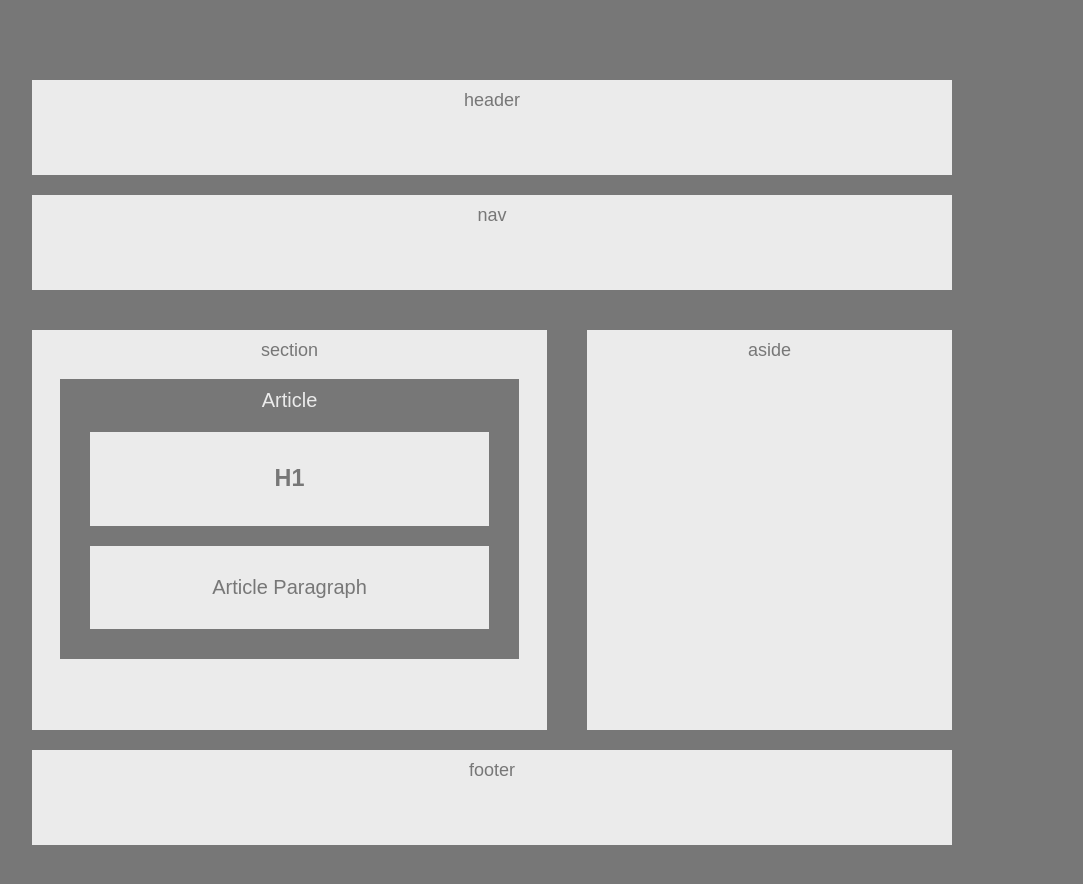
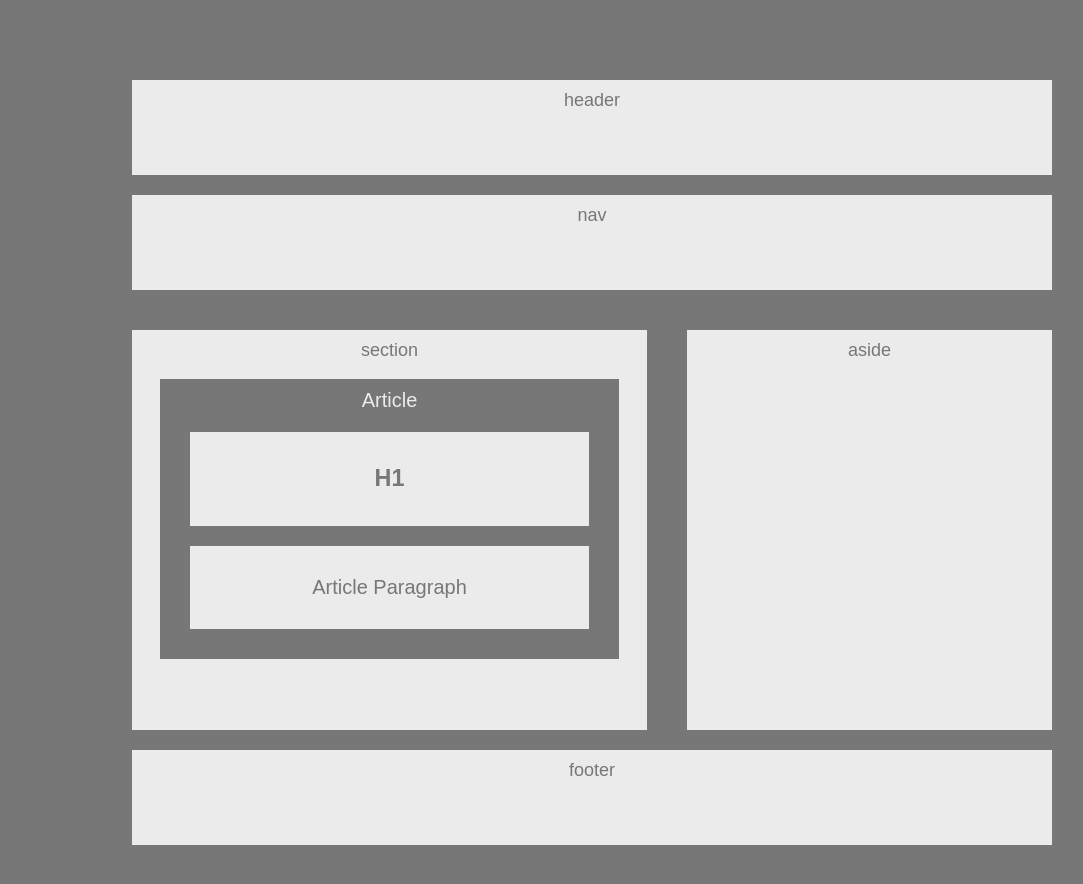
Before and after one commit to josephscottwilliams/Wireframe, a plain HTML site: page index.html in a window 1280 px wide. Shown: the whole page, without its empty margins (48-1131 px from the left). Drawn offline with Linux system fonts and the light colour scheme.

Commit message:
folder change

```diff
--- a/style.css
+++ b/style.css
@@ -4,10 +4,9 @@ body {
     background-color: #777;
     width: 960px;
     font-size: 18px;
-    margin: 40px;
+    margin: 40px auto;
     padding: 20px;
     text-align: center;
-    display: inline-block;
 }
 .container {
     text-align: center;
```
